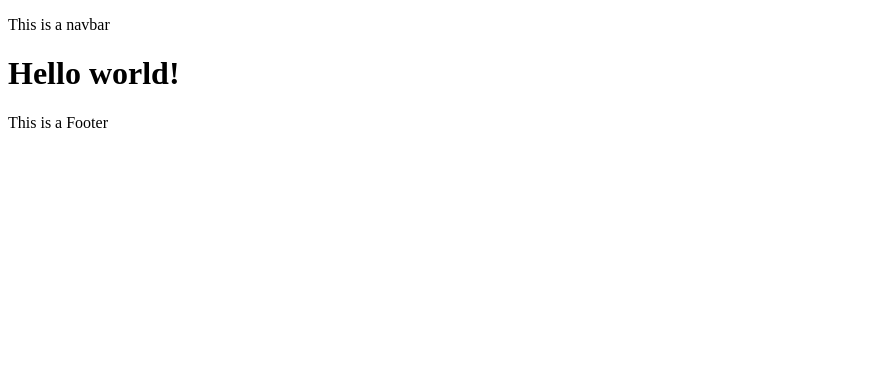
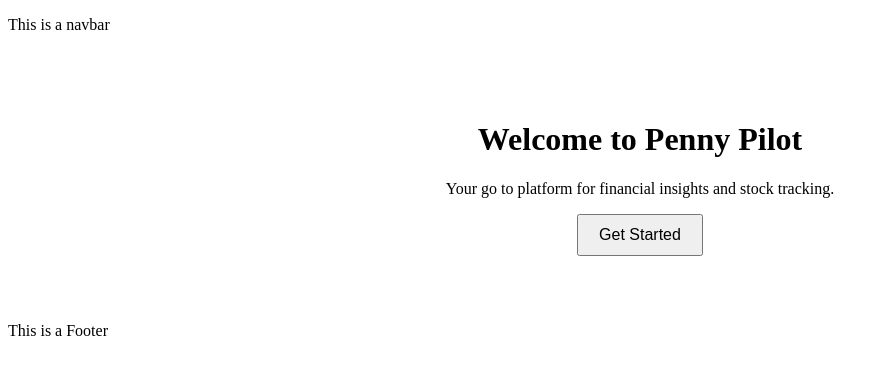
Before and after one commit to sesartrumpet/cs386-pennypilot, a React (Create React App) app in the folder frontend/: page / in a window 1280 px wide. Shown: the top 374 px of the page, without its empty margins (0-889 px from the left). Built offline with nearby package versions, Linux system fonts and the light colour scheme.

Commit message:
Set base for home page

```diff
--- a/frontend/src/components/Home.jsx
+++ b/frontend/src/components/Home.jsx
@@ -1,9 +1,13 @@
-import React, { useEffect, useState } from 'react';
+import React from 'react';
 
 function Home() {
     return (
-        <div>
-            <h1>Hello world!</h1>
+        <div style={{ textAlign: 'center', padding: '50px' }}>
+            <h1>Welcome to Penny Pilot</h1>
+            <p>Your go to platform for financial insights and stock tracking.</p>
+            <button style={{ padding: '10px 20px', fontSize: '16px', cursor: 'pointer' }}>
+                Get Started
+            </button>
         </div>
     );
 }
```
